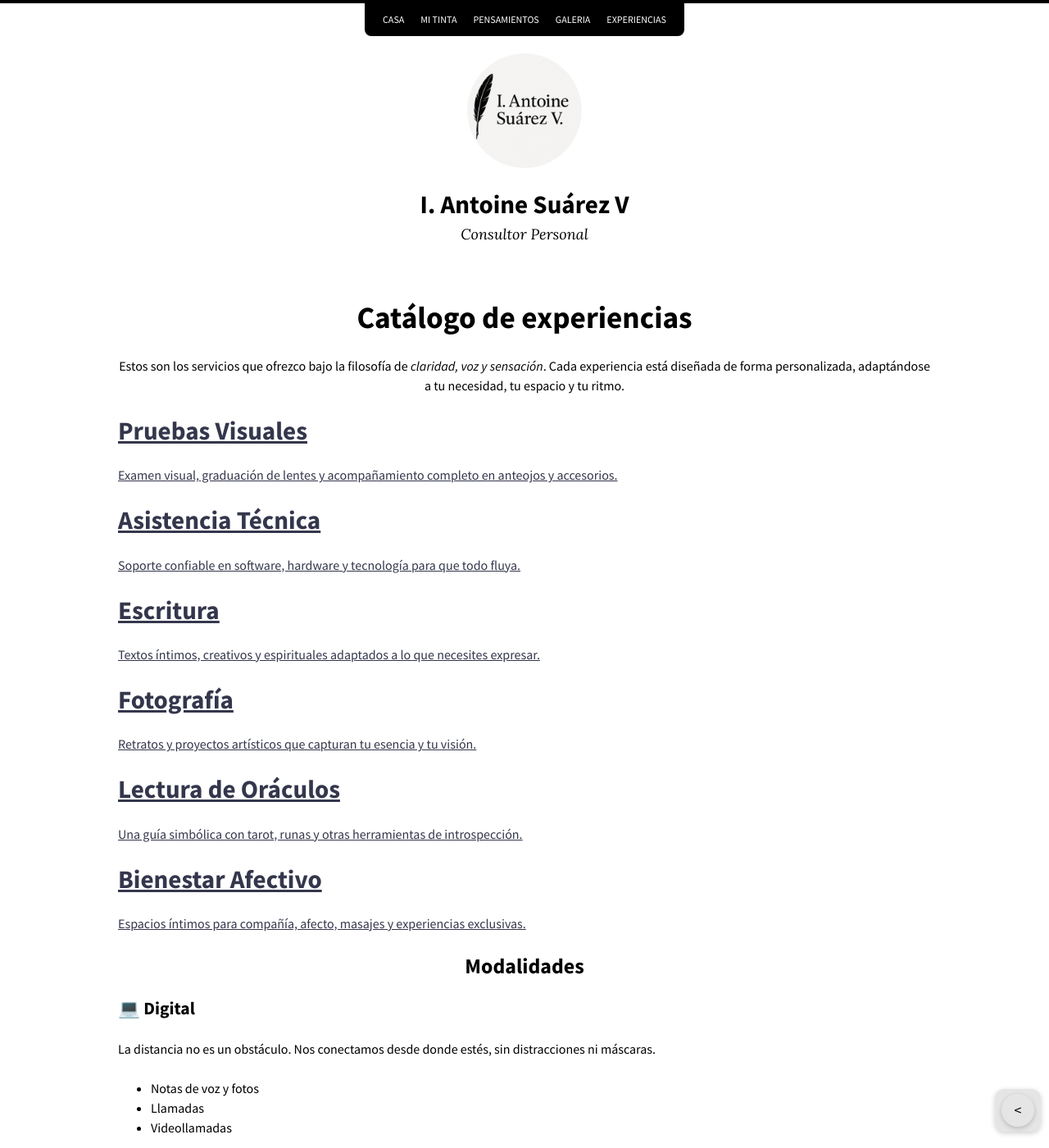
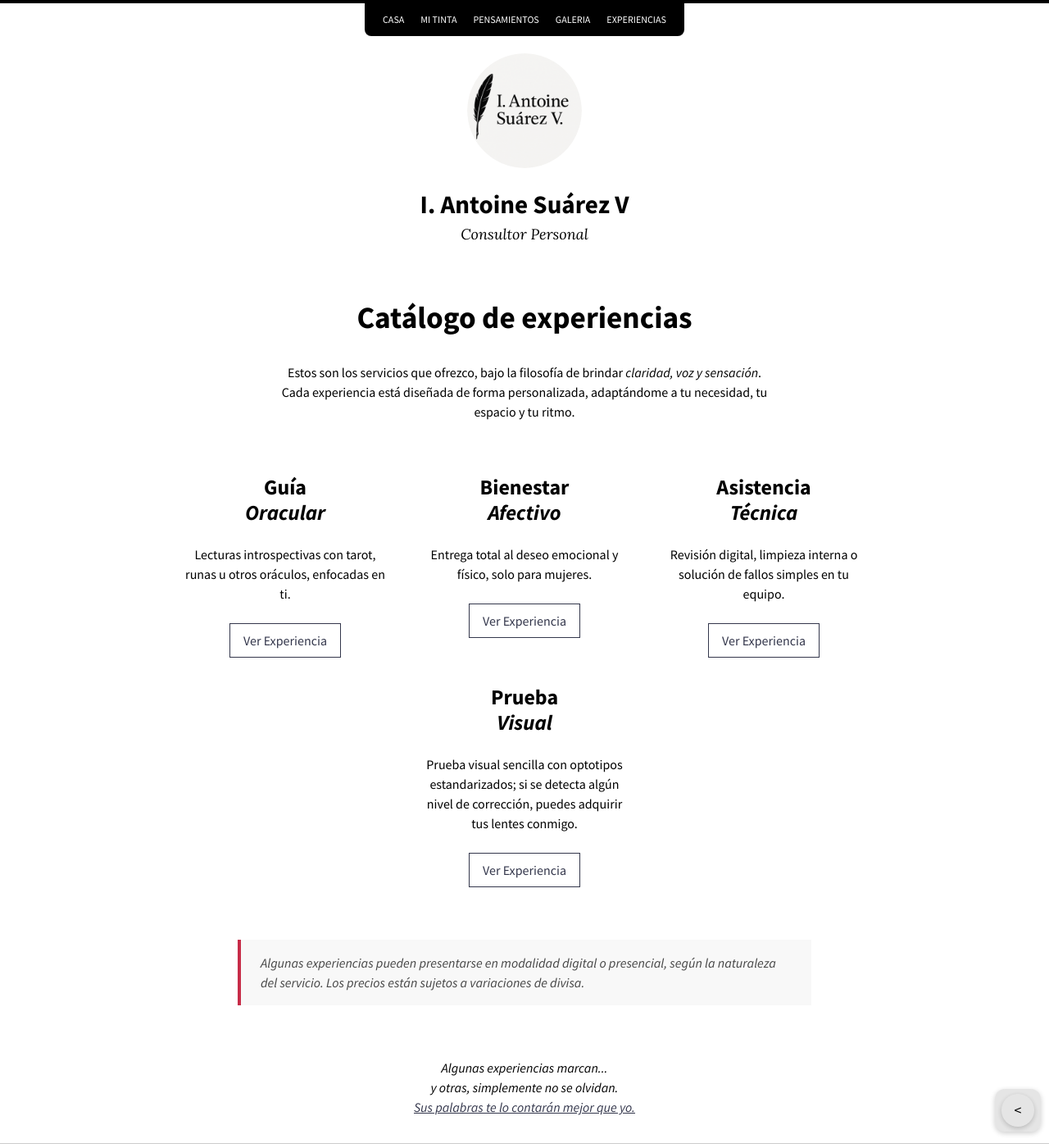
Before and after one commit to KajiiNarumi/iasuarezv, a Jekyll site: the page built from experiencias.md, in a window 1280 px wide and 1400 px high. Shown: the whole window at 82% size. Built offline with Jekyll 4.4.1, drawn with Linux system fonts in a browser that asks for light colours; nearby versions of some CDN libraries; some of the changed text lies outside the part shown.

Commit message:
Update experiencias.md

```diff
--- a/experiencias.md
+++ b/experiencias.md
@@ -6,88 +6,59 @@ show_excerpts: true
 entries_layout: list
 ---
 
-<section class="text-center py-12">
-  <h1 class="text-3xl font-bold mb-4">Catálogo de experiencias</h1>
-  <p class="max-w-2xl mx-auto text-lg leading-relaxed text-gray-700">
-    Estos son los servicios que ofrezco bajo la filosofía de <em>claridad, voz y sensación</em>.
-    Cada experiencia está diseñada de forma personalizada, adaptándose a tu necesidad, tu espacio y tu ritmo.
+<section class="catalogo-wrapper">
+  <h1 style="text-align: center;">Catálogo de experiencias</h1>
+  <div style="margin-top: 2rem;"></div>
+  <p style="text-align: center; max-width: 600px; margin: 0 auto;">
+    Estos son los servicios que ofrezco, bajo la filosofía de brindar
+    <em>claridad, voz y sensación</em>.
+    Cada experiencia está diseñada de forma personalizada, adaptándome
+    a tu necesidad, tu espacio y tu ritmo.
   </p>
-</section>
 
-<section class="grid md:grid-cols-2 lg:grid-cols-3 gap-8 px-6 py-12 max-w-6xl mx-auto">
+  <div style="margin-top: 4rem;"></div>
 
-  <!-- Pruebas Visuales -->
-  <a href="/experiencias/pruebas-visuales" class="block rounded-2xl shadow-md p-6 hover:shadow-xl transition">
-    <h2 class="text-xl font-semibold mb-2">Pruebas Visuales</h2>
-    <p class="text-gray-600">Examen visual, graduación de lentes y acompañamiento completo en anteojos y accesorios.</p>
-  </a>
+  <!-- Experiencias en cuadrícula -->
+  <div style="display: flex; flex-wrap: wrap; justify-content: center; gap: 2rem; margin-top: 2rem;">
 
-  <!-- Asistencia Técnica -->
-  <a href="/experiencias/asistencia-tecnica" class="block rounded-2xl shadow-md p-6 hover:shadow-xl transition">
-    <h2 class="text-xl font-semibold mb-2">Asistencia Técnica</h2>
-    <p class="text-gray-600">Soporte confiable en software, hardware y tecnología para que todo fluya.</p>
-  </a>
+    <div style="max-width: 260px; text-align: center;">
+      <h3>Guía<br><span style="font-style: italic;">Oracular</span></h3>
+      <p>Lecturas introspectivas con tarot, runas u otros oráculos, enfocadas en ti.</p>
+      <a href="#" style="display: inline-block; padding: 0.5rem 1rem; border: 1px solid currentColor; text-decoration: none;">Ver Experiencia</a>
+    </div>
 
-  <!-- Escritura -->
-  <a href="/experiencias/escritura" class="block rounded-2xl shadow-md p-6 hover:shadow-xl transition">
-    <h2 class="text-xl font-semibold mb-2">Escritura</h2>
-    <p class="text-gray-600">Textos íntimos, creativos y espirituales adaptados a lo que necesites expresar.</p>
-  </a>
+    <div style="max-width: 260px; text-align: center;">
+      <h3>Bienestar<br><span style="font-style: italic;">Afectivo</span></h3>
+      <p>Entrega total al deseo emocional y físico, solo para mujeres.</p>
+      <a href="#" style="display: inline-block; padding: 0.5rem 1rem; border: 1px solid currentColor; text-decoration: none;">Ver Experiencia</a>
+    </div>
 
-  <!-- Fotografía -->
-  <a href="/experiencias/fotografia" class="block rounded-2xl shadow-md p-6 hover:shadow-xl transition">
-    <h2 class="text-xl font-semibold mb-2">Fotografía</h2>
-    <p class="text-gray-600">Retratos y proyectos artísticos que capturan tu esencia y tu visión.</p>
-  </a>
+    <div style="max-width: 260px; text-align: center;">
+      <h3>Asistencia<br><span style="font-style: italic;">Técnica</span></h3>
+      <p>Revisión digital, limpieza interna o solución de fallos simples en tu equipo.</p>
+      <a href="#" style="display: inline-block; padding: 0.5rem 1rem; border: 1px solid currentColor; text-decoration: none;">Ver Experiencia</a>
+    </div>
 
-  <!-- Lectura de Oráculos -->
-  <a href="/experiencias/oraculos" class="block rounded-2xl shadow-md p-6 hover:shadow-xl transition">
-    <h2 class="text-xl font-semibold mb-2">Lectura de Oráculos</h2>
-    <p class="text-gray-600">Una guía simbólica con tarot, runas y otras herramientas de introspección.</p>
-  </a>
+    <div style="max-width: 260px; text-align: center;">
+      <h3>Prueba<br><span style="font-style: italic;">Visual</span></h3>
+      <p>Prueba visual sencilla con optotipos estandarizados; si se detecta algún nivel de corrección, puedes adquirir tus lentes conmigo.</p>
+      <a href="#" style="display: inline-block; padding: 0.5rem 1rem; border: 1px solid currentColor; text-decoration: none;">Ver Experiencia</a>
+    </div>
 
-  <!-- Bienestar Afectivo -->
-  <a href="/experiencias/bienestar-afectivo" class="block rounded-2xl shadow-md p-6 hover:shadow-xl transition">
-    <h2 class="text-xl font-semibold mb-2">Bienestar Afectivo</h2>
-    <p class="text-gray-600">Espacios íntimos para compañía, afecto, masajes y experiencias exclusivas.</p>
-  </a>
+  </div>
+
+  <div style="margin-bottom: 4rem;"></div>
+
+  <!-- Nota de modalidades y precios -->
+  <blockquote style="max-width: 700px; margin: 0 auto; padding: 1rem 1.5rem; border-left: 4px solid #c72c48; background: #f8f8f8; font-style: italic; color: #444;">
+    Algunas experiencias pueden presentarse en modalidad digital o presencial, según la naturaleza del servicio.
+    Los precios están sujetos a variaciones de divisa.
+  </blockquote>
 
 </section>
 
-<section class="max-w-4xl mx-auto px-6 py-12">
-  <h3 class="text-2xl font-semibold mb-6 text-center">Modalidades</h3>
-  <div class="grid md:grid-cols-2 gap-12">
-
-    <div>
-      <h4 class="text-lg font-semibold mb-2">💻 Digital</h4>
-      <p class="mb-2">La distancia no es un obstáculo. Nos conectamos desde donde estés, sin distracciones ni máscaras.</p>
-      <ul class="list-disc pl-6 text-gray-700">
-        <li>Notas de voz y fotos</li>
-        <li>Llamadas</li>
-        <li>Videollamadas</li>
-      </ul>
-      <p class="mt-2"><strong>Plataformas:</strong> Google Meet, Jitsi u otra a convenir.</p>
-    </div>
-
-    <div>
-      <h4 class="text-lg font-semibold mb-2">☕ Presencial</h4>
-      <p class="mb-2">Una visita privada, discreta y dedicada. Nos encontramos en tu hogar, tu refugio, tu mundo.</p>
-      <p><strong>Bloques de 1, 4, 10 y 48 horas</strong> (dependiendo de la experiencia). Lugar a convenir.</p>
-    </div>
-
-  </div>
-</section>
-
-<section class="max-w-3xl mx-auto px-6 pb-12">
-  <h5 class="italic mb-4">📌 Notas importantes</h5>
-  <ul class="list-disc pl-6 text-gray-700">
-    <li>Los costos pueden variar según el tipo de cambio.</li>
-    <li>No se aceptan pagos en efectivo.</li>
-  </ul>
-</section>
-
-<p class="text-center italic mb-12">
+<p style="text-align: center; font-style: italic; margin-top: 4rem;">
   Algunas experiencias marcan...<br>
   y otras, simplemente no se olvidan.<br>
-  <a href="/testimonios/" class="underline">Sus palabras te lo contarán mejor que yo.</a>
+  <a href="/testimonios/" style="text-decoration: underline;">Sus palabras te lo contarán mejor que yo.</a>
 </p>
```
